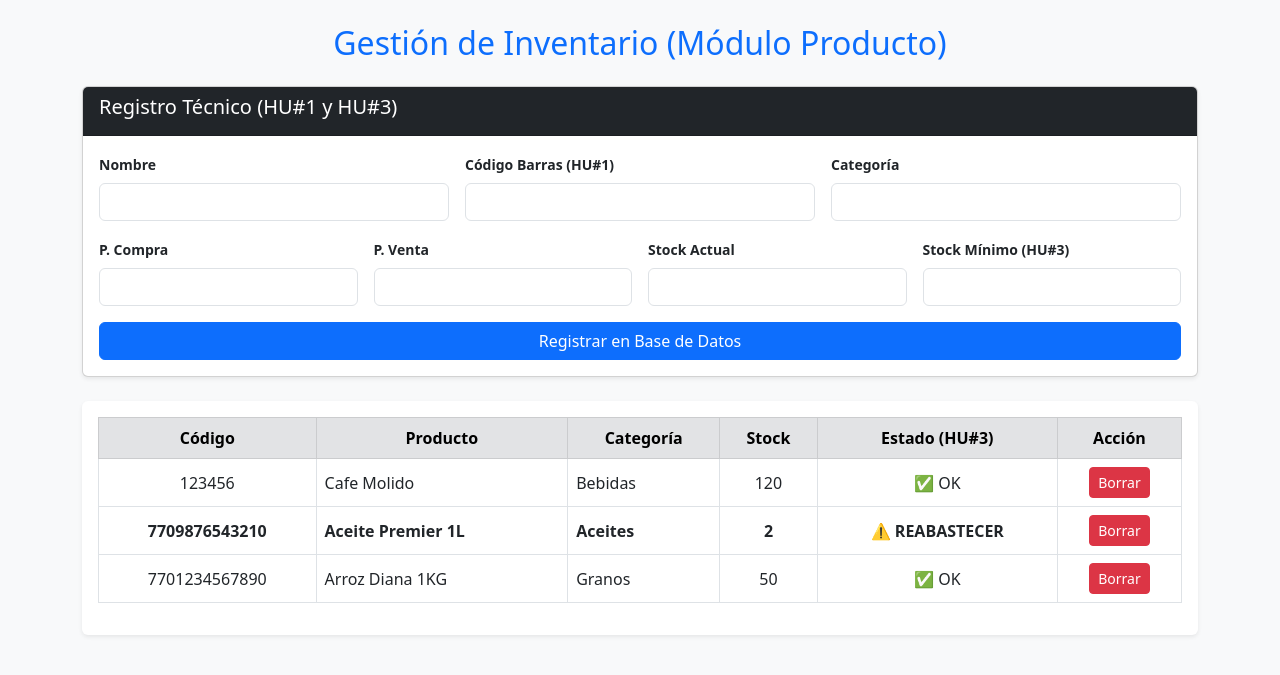
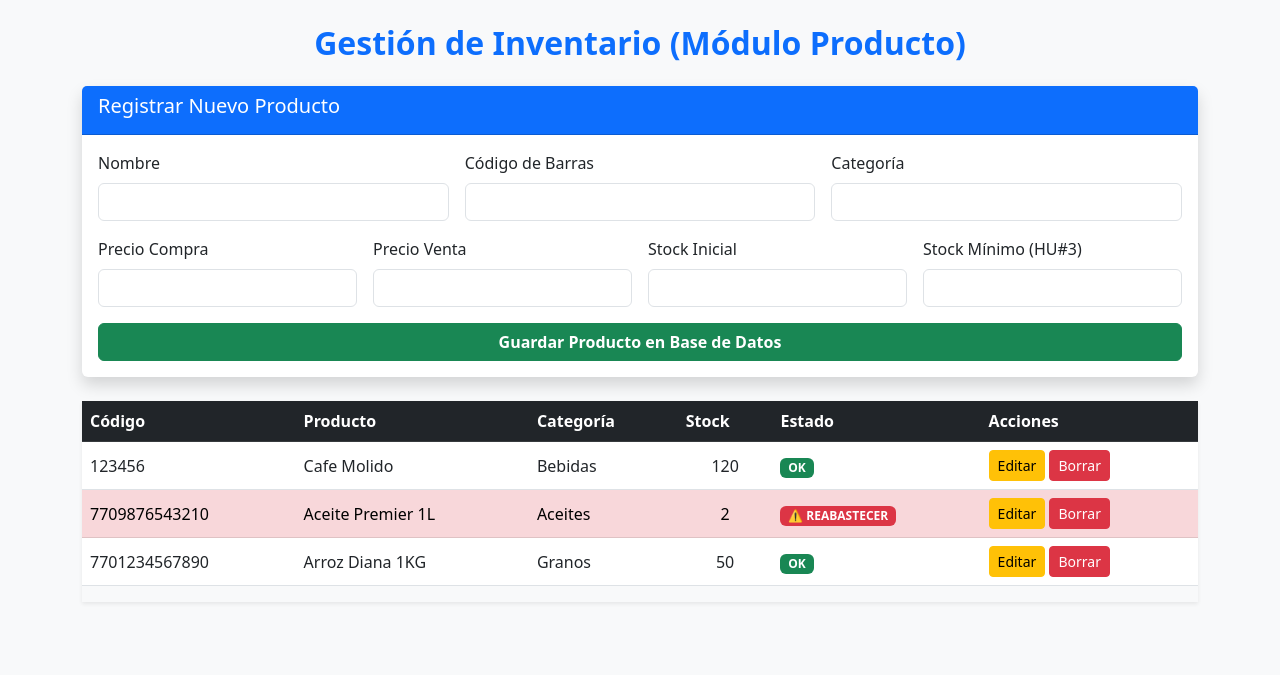
Before and after one commit to Dann-ops/Gutierrez_ADSO_AA3_EV01_Codificacion, a Flask app: page / in a window 1280 px wide. Shown: the top 675 px of the page. Run offline with Flask 3, Linux system fonts and the light colour scheme; data comes from the database, SQL or seed files in the repository; both versions use the stored data as it was after the commit.

Commit message:
Sistema completo con todos los campos, edición funcional y comentarios técnicos

```diff
--- a/app.py
+++ b/app.py
@@ -2,7 +2,6 @@
 # PROGRAMA: Sistema de Gestión de Inventario - Módulo Producto
 # EVIDENCIA: GA7-220501096-AA3-EV01
 # APRENDIZ: Dann Esteban Gutierrez Callejas
-# DESCRIPCIÓN: Implementación de CRUD sincronizado con Diseño
 # =================================================================
 
 from flask import Flask, render_template, request, redirect, url_for
@@ -10,72 +9,75 @@ import mysql.connector
 
 app = Flask(__name__)
 
-# Configuración de conexión basada en el Diagrama de Clases
+# Función para establecer conexión con la base de datos MySQL
 def conectar():
     return mysql.connector.connect(
         host="localhost",
         user="root",
-        password="Root", # <--- Coloca tu clave de MySQL
+        password="Root",
         database="inventiendas"
     )
 
 @app.route('/')
 def inicio():
-    """
-    Módulo de Consulta: Lista todos los productos registrados.
-    Cumple con la visualización de la entidad PRODUCTO del diagrama.
-    """
-    try:
-        db = conectar()
-        cursor = db.cursor(dictionary=True)
-        cursor.execute("SELECT * FROM producto ORDER BY id_producto DESC")
-        mis_productos = cursor.fetchall()
-        cursor.close()
-        db.close()
-        return render_template('index.html', productos=mis_productos)
-    except mysql.connector.Error as err:
-        return f"Error de conexión: {err}"
+    """ Módulo de Consulta: Lista todos los productos y sus atributos completos """
+    db = conectar()
+    cursor = db.cursor(dictionary=True)
+    cursor.execute("SELECT * FROM producto ORDER BY id_producto DESC")
+    mis_productos = cursor.fetchall()
+    cursor.close()
+    db.close()
+    return render_template('index.html', productos=mis_productos)
 
 @app.route('/registrar', methods=['POST'])
 def registrar():
     """
-    CUMPLIMIENTO HU#1: Registrar productos con código de barras.
-    CUMPLIMIENTO HU#3: Definir umbral de stock mínimo para alertas.
+    Módulo de Registro (HU#1): Captura todos los campos requeridos en el diseño.
+    Incluye: Nombre, Código de Barra, Categoría, Precios y Stocks.
     """
-    # Captura de datos desde el formulario web
     nombre = request.form['nombre']
     codigo = request.form['codigo_barra']
     cat = request.form['categoria']
+    p_compra = request.form['precio_compra']
     p_venta = request.form['precio_venta']
-    p_compra = request.form['precio_compra']
-    cantidad = request.form['stock']
+    stock = request.form['stock']
     minimo = request.form['stock_minimo']
-    id_negocio = 1 # ID por defecto para pruebas
 
-    try:
-        db = conectar()
-        cursor = db.cursor()
-        # Query SQL estructurada según la tabla PRODUCTO del diagrama
-        sql = """INSERT INTO producto (id_negocio, nombre, codigo_barra, categoria,
-                 precio_compra, precio_venta, stock, stock_minimo)
-                 VALUES (%s, %s, %s, %s, %s, %s, %s, %s)"""
-        valores = (id_negocio, nombre, codigo, cat, p_compra, p_venta, cantidad, minimo)
+    db = conectar()
+    cursor = db.cursor()
+    # Inserción alineada con la tabla PRODUCTO del diagrama de clases
+    sql = """INSERT INTO producto (id_negocio, nombre, codigo_barra, categoria, precio_compra, precio_venta, stock, stock_minimo)
+             VALUES (1, %s, %s, %s, %s, %s, %s, %s)"""
+    cursor.execute(sql, (nombre, codigo, cat, p_compra, p_venta, stock, minimo))
+    db.commit()
+    cursor.close()
+    db.close()
+    return redirect(url_for('inicio'))
 
-        cursor.execute(sql, valores)
-        db.commit()
-        cursor.close()
-        db.close()
-        return redirect(url_for('inicio'))
-    except mysql.connector.Error as err:
-        return f"Error al insertar: {err}"
+@app.route('/editar/<int:id>', methods=['POST'])
+def editar(id):
+    """ Módulo de Actualización: Modifica los datos existentes del producto seleccionado """
+    db = conectar()
+    cursor = db.cursor()
+    sql = """UPDATE producto SET nombre=%s, codigo_barra=%s, categoria=%s, precio_compra=%s, precio_venta=%s, stock=%s, stock_minimo=%s
+             WHERE id_producto=%s"""
+    cursor.execute(sql, (request.form['nombre'], request.form['codigo_barra'], request.form['categoria'],
+                         request.form['precio_compra'], request.form['precio_venta'],
+                         request.form['stock'], request.form['stock_minimo'], id))
+    db.commit()
+    cursor.close()
+    db.close()
+    return redirect(url_for('inicio'))
 
 @app.route('/eliminar/<int:id>')
 def eliminar(id):
-    """ Módulo de baja de productos (Borrado lógico/físico) """
+    """ Módulo de Eliminación: Borra el registro de la base de datos por su ID """
     db = conectar()
     cursor = db.cursor()
     cursor.execute("DELETE FROM producto WHERE id_producto = %s", (id,))
     db.commit()
+    cursor.close()
+    db.close()
     return redirect(url_for('inicio'))
 
 if __name__ == '__main__':
--- a/templates/index.html
+++ b/templates/index.html
@@ -2,68 +2,86 @@
 <html lang="es">
 <head>
     <meta charset="UTF-8">
-    <title>Inventiendas - Módulo Codificado AA3-EV01</title>
+    <title>Inventiendas - Gestión de Inventario</title>
     <link rel="stylesheet" href="https://cdn.jsdelivr.net/npm/bootstrap@5.3.0/dist/css/bootstrap.min.css">
-    <style>
-        .alerta-stock { background-color: #ffcccc; color: #cc0000; font-weight: bold; }
-    </style>
 </head>
 <body class="bg-light">
     <div class="container py-4">
-        <h2 class="text-center text-primary mb-4">Gestión de Inventario (Módulo Producto)</h2>
+        <h2 class="text-center mb-4 text-primary fw-bold">Gestión de Inventario (Módulo Producto)</h2>
 
-        <div class="card shadow-sm mb-4">
-            <div class="card-header bg-dark text-white"><h5>Registro Técnico (HU#1 y HU#3)</h5></div>
+        <div class="card mb-4 shadow border-0">
+            <div class="card-header bg-primary text-white"><h5>Registrar Nuevo Producto</h5></div>
             <div class="card-body">
                 <form action="/registrar" method="POST" class="row g-3">
-                    <div class="col-md-4"><label class="form-label small fw-bold">Nombre</label>
-                        <input type="text" name="nombre" class="form-control" required></div>
-                    <div class="col-md-4"><label class="form-label small fw-bold">Código Barras (HU#1)</label>
-                        <input type="text" name="codigo_barra" class="form-control" required></div>
-                    <div class="col-md-4"><label class="form-label small fw-bold">Categoría</label>
-                        <input type="text" name="categoria" class="form-control"></div>
-
-                    <div class="col-md-3"><label class="form-label small fw-bold">P. Compra</label>
-                        <input type="number" step="0.01" name="precio_compra" class="form-control" required></div>
-                    <div class="col-md-3"><label class="form-label small fw-bold">P. Venta</label>
-                        <input type="number" step="0.01" name="precio_venta" class="form-control" required></div>
-                    <div class="col-md-3"><label class="form-label small fw-bold">Stock Actual</label>
-                        <input type="number" name="stock" class="form-control" required></div>
-                    <div class="col-md-3"><label class="form-label small fw-bold">Stock Mínimo (HU#3)</label>
-                        <input type="number" name="stock_minimo" class="form-control" required></div>
-
-                    <div class="col-12"><button type="submit" class="btn btn-primary w-100">Registrar en Base de Datos</button></div>
+                    <div class="col-md-4"><label class="form-label">Nombre</label><input type="text" name="nombre" class="form-control" required></div>
+                    <div class="col-md-4"><label class="form-label">Código de Barras</label><input type="text" name="codigo_barra" class="form-control" required></div>
+                    <div class="col-md-4"><label class="form-label">Categoría</label><input type="text" name="categoria" class="form-control"></div>
+                    <div class="col-md-3"><label class="form-label">Precio Compra</label><input type="number" step="0.01" name="precio_compra" class="form-control" required></div>
+                    <div class="col-md-3"><label class="form-label">Precio Venta</label><input type="number" step="0.01" name="precio_venta" class="form-control" required></div>
+                    <div class="col-md-3"><label class="form-label">Stock Inicial</label><input type="number" name="stock" class="form-control" required></div>
+                    <div class="col-md-3"><label class="form-label">Stock Mínimo (HU#3)</label><input type="number" name="stock_minimo" class="form-control" required></div>
+                    <div class="col-12"><button type="submit" class="btn btn-success w-100 fw-bold">Guardar Producto en Base de Datos</button></div>
                 </form>
             </div>
         </div>
 
-        <div class="table-responsive bg-white p-3 rounded shadow-sm">
-            <table class="table table-bordered align-middle">
-                <thead class="table-secondary text-center">
+        <div class="table-responsive shadow-sm">
+            <table class="table table-hover bg-white align-middle">
+                <thead class="table-dark">
                     <tr>
-                        <th>Código</th><th>Producto</th><th>Categoría</th><th>Stock</th><th>Estado (HU#3)</th><th>Acción</th>
+                        <th>Código</th><th>Producto</th><th>Categoría</th><th>Stock</th><th>Estado</th><th>Acciones</th>
                     </tr>
                 </thead>
                 <tbody>
                     {% for p in productos %}
-                    <tr class="{{ 'alerta-stock' if p.stock|int <= p.stock_minimo|int else '' }}">
-                        <td class="text-center">{{ p.codigo_barra }}</td>
+                    <tr class="{{ 'table-danger' if p.stock|int <= p.stock_minimo|int else '' }}">
+                        <td>{{ p.codigo_barra }}</td>
                         <td>{{ p.nombre }}</td>
                         <td>{{ p.categoria }}</td>
                         <td class="text-center">{{ p.stock }}</td>
-                        <td class="text-center">
+                        <td>
                             {% if p.stock|int <= p.stock_minimo|int %}
-                                ⚠️ REABASTECER
+                                <span class="badge bg-danger">⚠️ REABASTECER</span>
                             {% else %}
-                                ✅ OK
+                                <span class="badge bg-success">OK</span>
                             {% endif %}
                         </td>
-                        <td class="text-center"><a href="/eliminar/{{ p.id_producto }}" class="btn btn-sm btn-danger">Borrar</a></td>
+                        <td>
+                            <button class="btn btn-sm btn-warning" data-bs-toggle="modal" data-bs-target="#editModal{{ p.id_producto }}">Editar</button>
+                            <a href="/eliminar/{{ p.id_producto }}" class="btn btn-sm btn-danger" onclick="return confirm('¿Eliminar producto?')">Borrar</a>
+                        </td>
                     </tr>
+
+                    <div class="modal fade" id="editModal{{ p.id_producto }}" tabindex="-1" aria-hidden="true">
+                        <div class="modal-dialog modal-lg">
+                            <div class="modal-content">
+                                <div class="modal-header bg-warning">
+                                    <h5 class="modal-title">Actualizar Producto: {{ p.nombre }}</h5>
+                                    <button type="button" class="btn-close" data-bs-dismiss="modal"></button>
+                                </div>
+                                <form action="/editar/{{ p.id_producto }}" method="POST">
+                                    <div class="modal-body row g-3">
+                                        <div class="col-md-6"><label>Nombre</label><input type="text" name="nombre" class="form-control" value="{{ p.nombre }}" required></div>
+                                        <div class="col-md-6"><label>Código de Barras</label><input type="text" name="codigo_barra" class="form-control" value="{{ p.codigo_barra }}" required></div>
+                                        <div class="col-md-4"><label>Categoría</label><input type="text" name="categoria" class="form-control" value="{{ p.categoria }}"></div>
+                                        <div class="col-md-4"><label>P. Compra</label><input type="number" step="0.01" name="precio_compra" class="form-control" value="{{ p.precio_compra }}" required></div>
+                                        <div class="col-md-4"><label>P. Venta</label><input type="number" step="0.01" name="precio_venta" class="form-control" value="{{ p.precio_venta }}" required></div>
+                                        <div class="col-md-6"><label>Stock Actual</label><input type="number" name="stock" class="form-control" value="{{ p.stock }}" required></div>
+                                        <div class="col-md-6"><label>Stock Mínimo</label><input type="number" name="stock_minimo" class="form-control" value="{{ p.stock_minimo }}" required></div>
+                                    </div>
+                                    <div class="modal-footer">
+                                        <button type="button" class="btn btn-secondary" data-bs-dismiss="modal">Cancelar</button>
+                                        <button type="submit" class="btn btn-primary">Guardar Cambios</button>
+                                    </div>
+                                </form>
+                            </div>
+                        </div>
+                    </div>
                     {% endfor %}
                 </tbody>
             </table>
         </div>
     </div>
+    <script src="https://cdn.jsdelivr.net/npm/bootstrap@5.3.0/dist/js/bootstrap.bundle.min.js"></script>
 </body>
 </html>
```
Also changed, not shown: Base de datos invetienda.sql (+28 -27 lines).
